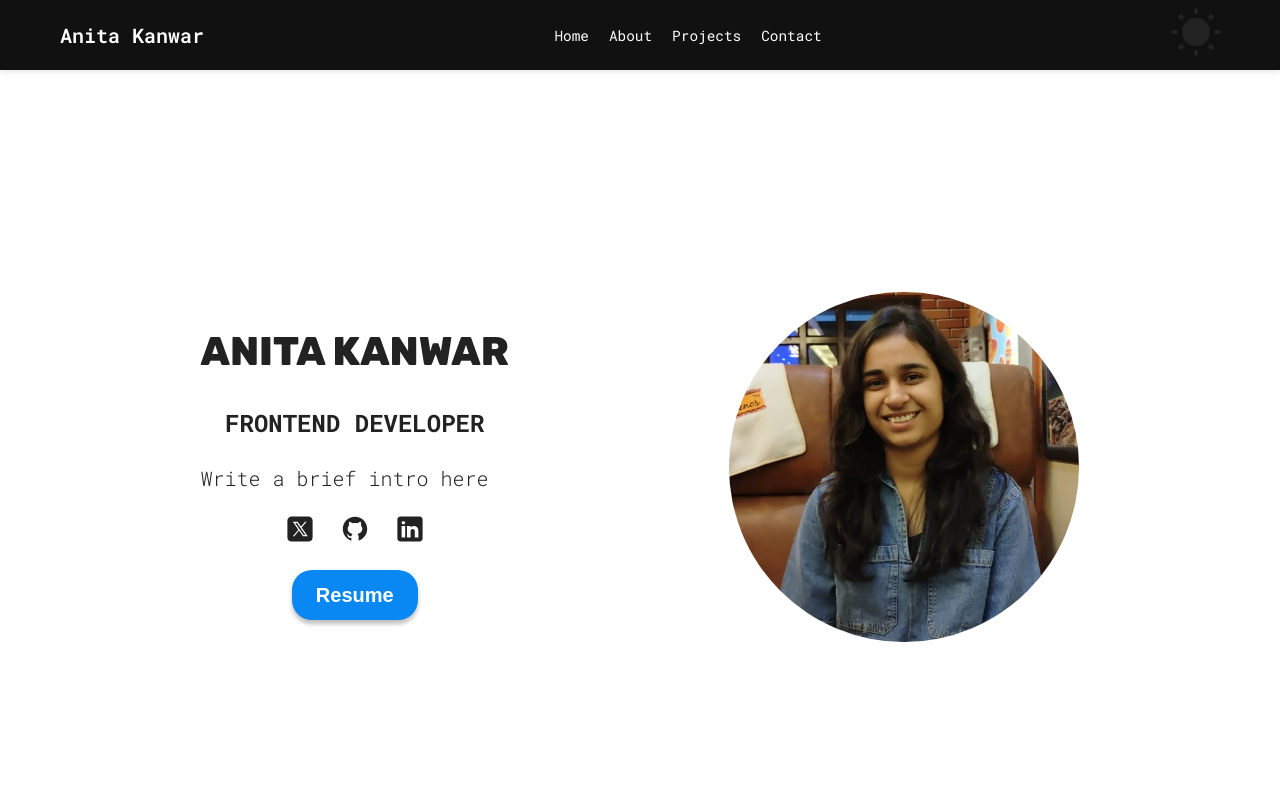
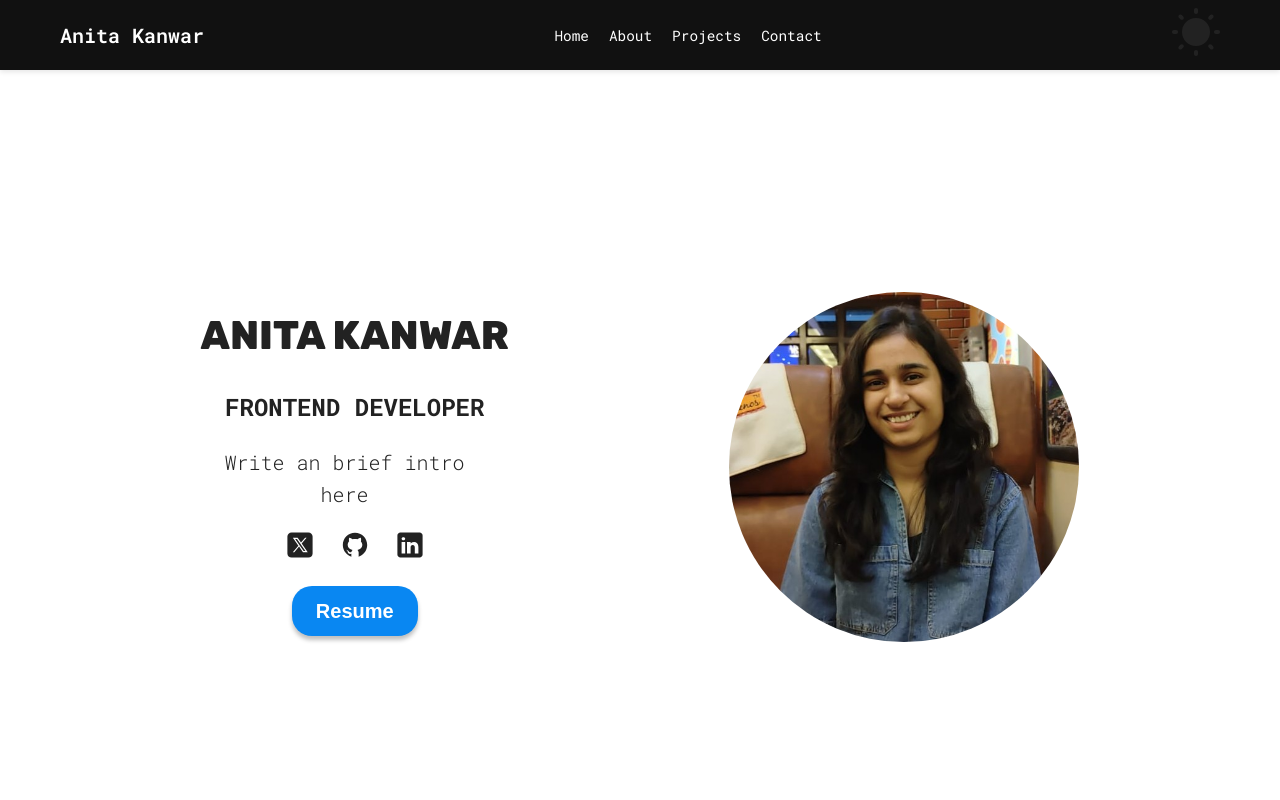
Before and after one commit to AnitaKanwar8890/portfolio, a React (Vite) app: page / in a window 1280 px wide. Shown: the top 800 px of the page. Built offline with nearby package versions, Linux system fonts and the light colour scheme.

Commit message:
complete

```diff
--- a/src/sections/Hero/Hero.jsx
+++ b/src/sections/Hero/Hero.jsx
@@ -33,7 +33,7 @@ function Hero() {
       <div className={styles.info}>
         <h1>Anita Kanwar</h1>
         <h2>Frontend Developer</h2>
-        <p className={styles.description}>Write a brief intro here</p>
+        <p className={styles.description}>Write an  brief intro here</p>
 
         <span>
           <a href="https://x.com/AnitaRa59049282" target="_blank">
```
